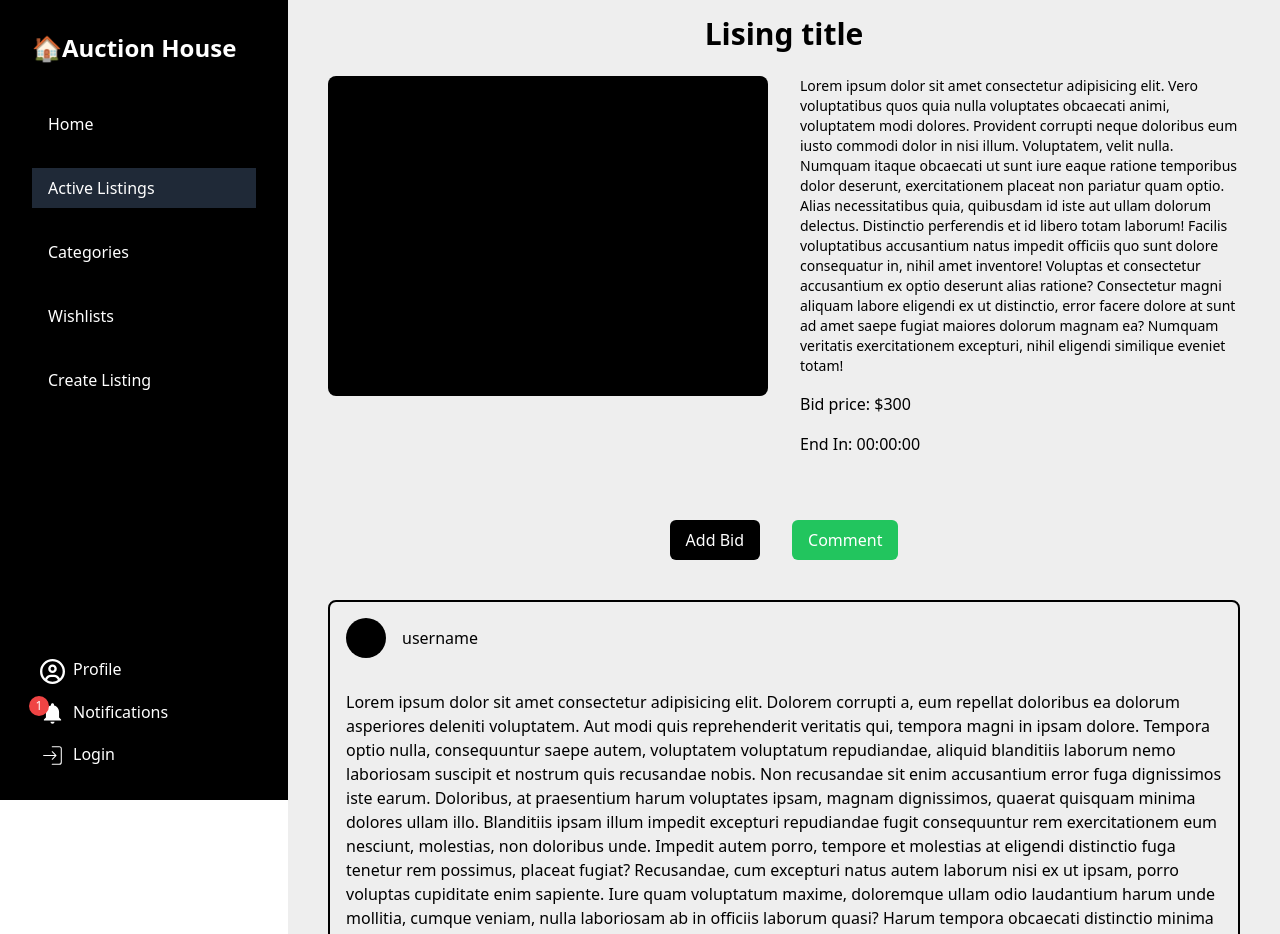
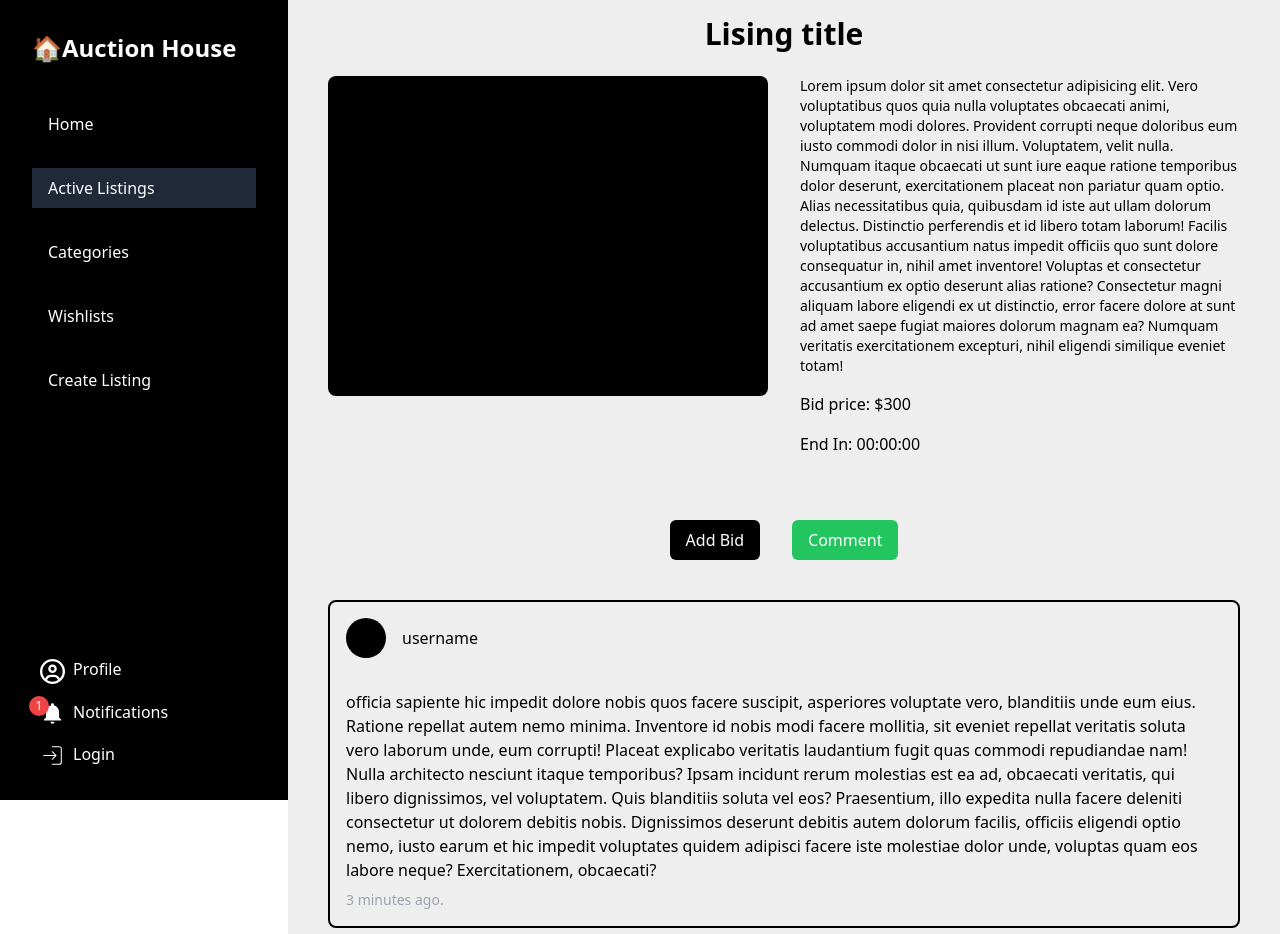
Before and after one commit to LynxQuas/auction-house, a React (Vite) app: page /active-listings/1 in a window 1280 px wide. Shown: the top 934 px of the page. Built offline with nearby package versions, Linux system fonts and the light colour scheme.

Commit message:
chore: add comments
Signed-off-by: LynxQuas <lynxquas@gmail.com>

```diff
--- a/src/features/listing-details/ListingDetails.tsx
+++ b/src/features/listing-details/ListingDetails.tsx
@@ -6,9 +6,12 @@ const ListingDetails = () => {
 
     return (
         <div>
+            {/* Listing Title  */}
             <h3 className="text-3xl text-center pt-4 font-bold">
                 Lising title
             </h3>
+
+            {/* Listing Image and Content detail  */}
             <div className="flex flex-col lg:flex-row py-6 px-4 lg:px-10 gap-8">
                 {/* Listing Image */}
                 <div className="bg-black w-full lg:w-1/2 h-[20rem] rounded-lg"></div>
@@ -62,35 +65,6 @@ const ListingDetails = () => {
 
                     <div className="flex flex-col gap-2">
                         <p>
-                            Lorem ipsum dolor sit amet consectetur adipisicing
-                            elit. Dolorem corrupti a, eum repellat doloribus ea
-                            dolorum asperiores deleniti voluptatem. Aut modi
-                            quis reprehenderit veritatis qui, tempora magni in
-                            ipsam dolore. Tempora optio nulla, consequuntur
-                            saepe autem, voluptatem voluptatum repudiandae,
-                            aliquid blanditiis laborum nemo laboriosam suscipit
-                            et nostrum quis recusandae nobis. Non recusandae sit
-                            enim accusantium error fuga dignissimos iste earum.
-                            Doloribus, at praesentium harum voluptates ipsam,
-                            magnam dignissimos, quaerat quisquam minima dolores
-                            ullam illo. Blanditiis ipsam illum impedit excepturi
-                            repudiandae fugit consequuntur rem exercitationem
-                            eum nesciunt, molestias, non doloribus unde. Impedit
-                            autem porro, tempore et molestias at eligendi
-                            distinctio fuga tenetur rem possimus, placeat
-                            fugiat? Recusandae, cum excepturi natus autem
-                            laborum nisi ex ut ipsam, porro voluptas cupiditate
-                            enim sapiente. Iure quam voluptatum maxime,
-                            doloremque ullam odio laudantium harum unde
-                            mollitia, cumque veniam, nulla laboriosam ab in
-                            officiis laborum quasi? Harum tempora obcaecati
-                            distinctio minima possimus sunt ducimus sed libero.
-                            Deleniti earum ipsam alias laudantium ex maiores
-                            beatae officiis minima velit. Enim maiores ad iure,
-                            perspiciatis quibusdam sunt omnis eaque veniam
-                            praesentium magni nihil tempora, ratione sapiente
-                            corporis! Natus, fuga. Accusantium, reiciendis harum
-                            est explicabo iusto incidunt beatae laudantium
                             officia sapiente hic impedit dolore nobis quos
                             facere suscipit, asperiores voluptate vero,
                             blanditiis unde eum eius. Ratione repellat autem
@@ -114,6 +88,7 @@ const ListingDetails = () => {
                         </span>
                     </div>
                 </div>
+
                 <div className="flex flex-col gap-8 border-2 border-black p-4  rounded-lg">
                     <div className="flex items-center gap-4">
                         <div className="w-10 h-10 bg-black rounded-full" />
```
